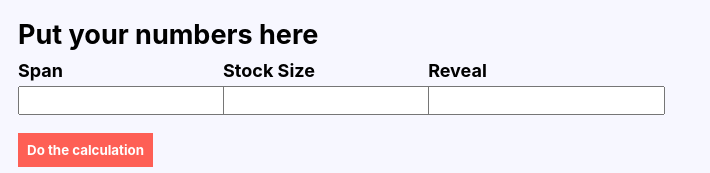
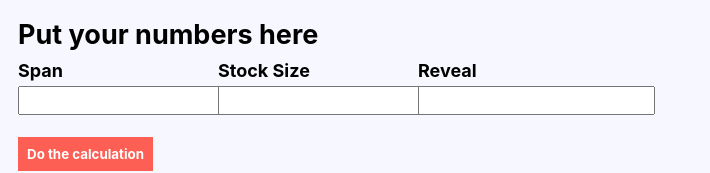
Before and after one commit to jelleenet/buttwood, a plain HTML site: page index.html in a window 1280 px wide. Shown: the top 173 px of the page, without its empty margins (0-710 px from the left). Drawn offline with Linux system fonts and the light colour scheme.

Commit message:
Update index.html

```diff
--- a/index.html
+++ b/index.html
@@ -27,8 +27,9 @@ h1 {
   margin: 0 0 0.5rem 0;
 }
 
-container {
-  display: block;
+.container {
+  display: flex;
+  justify-content: flex-start;
   align-items: center;
   width: 100%;
   max-width: 600px;
```
